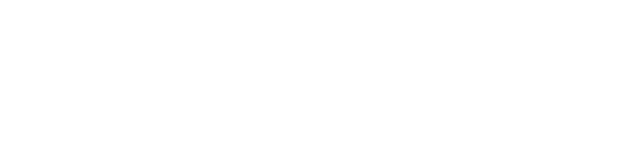
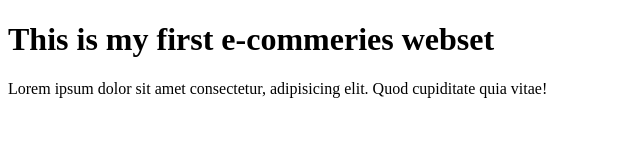
Before and after one commit to Abhilash-21-com/git-e-commercs, a plain HTML site: page photoeditor.html in a window 1280 px wide. Shown: the whole page, without its empty margins (0-640 px from the left). Drawn offline with Linux system fonts and the light colour scheme.

Commit message:
Photo Editor was modified for the first time

```diff
--- a/photoeditor.html
+++ b/photoeditor.html
@@ -6,6 +6,7 @@
     <title>Document</title>
 </head>
 <body>
-
+    <h1>This is my first e-commeries webset</h1>
+    <p>Lorem ipsum dolor sit amet consectetur, adipisicing elit. Quod cupiditate quia vitae!</p>
 </body>
 </html>
```
